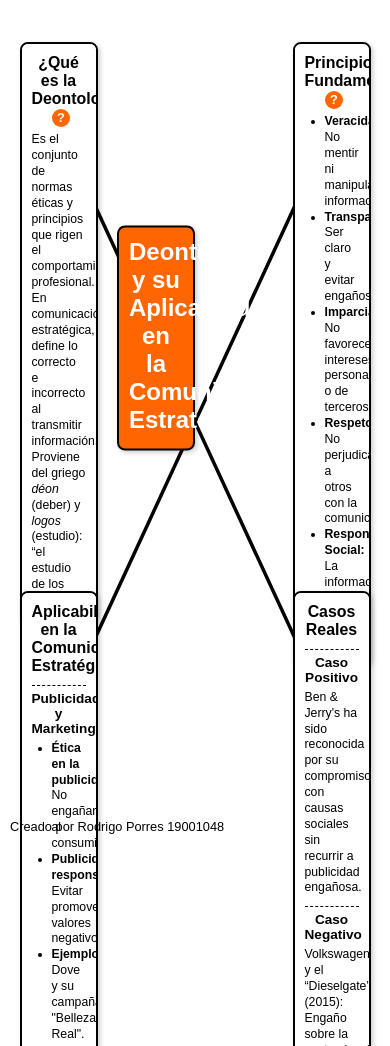
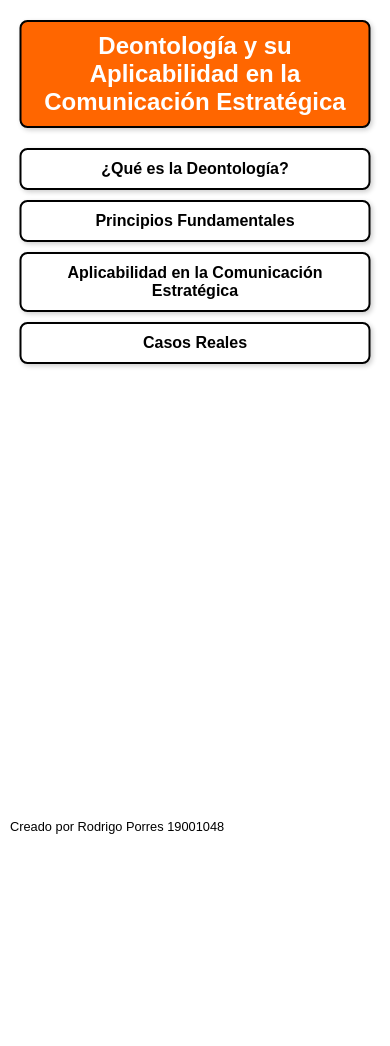
Before and after one commit to Porres1/tarea-3, a plain HTML site: page index.html in a window 390 px wide. Shown: the top 1046 px of the page. After the commit the page ends 844 px from the top, so only its background shows below. Drawn offline with Linux system fonts and the light colour scheme.

Commit message:
Update index.html

```diff
--- a/index.html
+++ b/index.html
@@ -21,7 +21,7 @@
       width: 100vw;
       height: 100vh;
     }
-    /* Conectores con SVG */
+    /* Conectores con SVG para desktop */
     .connectors {
       position: absolute;
       top: 0;
@@ -47,78 +47,45 @@
     .node:hover {
       transform: scale(1.03);
     }
-    .node h2, .node h3, .node h4 {
-      margin-bottom: 5px;
-      text-align: center;
-    }
-    .node p, .node li {
-      font-size: 0.9em;
-      line-height: 1.3;
-    }
-    .node ul {
-      list-style: disc;
-      margin-left: 20px;
-    }
-    /* Nodo central (Tema) */
+    /* Nodo central */
     .central-node {
       background-color: #ff6600;
       color: #ffffff;
       width: 20%;
       text-align: center;
-      left: 40%;
-      top: 40%;
+      left: 50%;
+      top: 50%;
       transform: translate(-50%, -50%);
+      cursor: default;
+      user-select: none;
     }
-    /* Ramas (nodos secundarios) – 20% de ancho */
+    /* Estilo para los encabezados de nodos secundarios */
+    .node-header {
+      font-weight: bold;
+      text-align: center;
+      cursor: pointer;
+    }
+    /* Contenido de cada nodo (oculto por defecto) */
+    .node-content {
+      margin-top: 8px;
+      display: none;
+      font-size: 0.9em;
+      line-height: 1.3;
+    }
+    .node-content ul {
+      list-style: disc;
+      margin-left: 20px;
+    }
+    /* Ramas (nodos secundarios) - 20% de ancho */
     .branch {
       width: 20%;
-      overflow-y: auto;
-      font-size: 0.85em;
     }
-    /* Posiciones de las ramas: */
+    /* Posiciones de ramas para desktop */
     .node1 { left: 5%; top: 5%; }
-    .node2 { left: 75%; top: 5%; }
-    .node3 { left: 5%; top: 70%; }
-    .node4 { left: 75%; top: 70%; }
-    /* Ícono de información y tooltip */
-    .info-icon {
-      display: inline-block;
-      background-color: #ff6600;
-      color: #ffffff;
-      border-radius: 50%;
-      width: 18px;
-      height: 18px;
-      text-align: center;
-      line-height: 18px;
-      margin-left: 5px;
-      cursor: pointer;
-      position: relative;
-      font-weight: bold;
-      font-size: 0.8em;
-    }
-    .info-icon:hover + .tooltip,
-    .info-icon:focus + .tooltip {
-      opacity: 1;
-      visibility: visible;
-    }
-    .tooltip {
-      position: absolute;
-      top: 25px;
-      left: 0;
-      width: 200px;
-      background-color: #ffffff;
-      color: #000000;
-      border: 1px solid #000000;
-      padding: 5px;
-      border-radius: 4px;
-      font-size: 0.8em;
-      opacity: 0;
-      visibility: hidden;
-      transition: opacity 0.3s;
-      z-index: 10;
-      box-shadow: 2px 2px 4px rgba(0,0,0,0.3);
-    }
-    /* Sub-secciones dentro de nodo 3 y 4 */
+    .node2 { right: 5%; top: 5%; }
+    .node3 { left: 5%; bottom: 5%; }
+    .node4 { right: 5%; bottom: 5%; }
+    /* Sub-secciones dentro de nodos */
     .subsection {
       margin-top: 10px;
       padding-top: 5px;
@@ -132,11 +99,40 @@
       font-size: 0.8em;
       color: #000000;
     }
+    /* Media queries para dispositivos móviles y pantallas pequeñas */
+    @media (max-width: 768px) {
+      body {
+        overflow-y: auto;
+      }
+      .mindmap-container {
+        height: auto;
+        padding: 20px 0;
+      }
+      /* Ocultamos los conectores en mobile */
+      .connectors { display: none; }
+      /* Centramos el nodo central y lo hacemos relativo */
+      .central-node {
+        position: relative;
+        left: 50%;
+        top: 0;
+        transform: translateX(-50%);
+        width: 90%;
+        margin-bottom: 20px;
+      }
+      /* Posicionamos los nodos secundarios en bloque */
+      .branch {
+        position: relative;
+        left: 50%;
+        transform: translateX(-50%);
+        width: 90%;
+        margin-bottom: 10px;
+      }
+    }
   </style>
 </head>
 <body>
   <div class="mindmap-container">
-    <!-- Conectores SVG: se dibujan líneas desde el centro del nodo central a los centros aproximados de cada rama -->
+    <!-- Conectores SVG (solo para desktop) -->
     <svg class="connectors" viewBox="0 0 100 100" preserveAspectRatio="none">
       <line x1="50" y1="50" x2="15" y2="15" />
       <line x1="50" y1="50" x2="85" y2="15" />
@@ -144,46 +140,41 @@
       <line x1="50" y1="50" x2="85" y2="85" />
     </svg>
 
-    <!-- Nodo central -->
+    <!-- Nodo central (título principal) -->
     <div class="node central-node">
       <h2>Deontología y su<br>Aplicabilidad en la Comunicación Estratégica</h2>
     </div>
 
     <!-- Nodo 1: ¿Qué es la Deontología? -->
     <div class="node branch node1">
-      <h3>
-        ¿Qué es la Deontología?
-        <span class="info-icon" tabindex="0">?</span>
-        <div class="tooltip">
-          Dato curioso: Immanuel Kant fue pionero al plantear que los actos deben ser éticos por sí mismos, sin importar las consecuencias.
+      <div class="node-header">¿Qué es la Deontología?</div>
+      <div class="node-content">
+        <p>
+          Conjunto de normas éticas y principios que rigen el comportamiento profesional. En comunicación estratégica, define lo correcto e incorrecto al transmitir información. Proviene del griego <em>déon</em> (deber) y <em>logos</em> (estudio): “el estudio de los deberes”.
+        </p>
+        <p><em>Dato curioso:</em> Immanuel Kant fue pionero al plantear que los actos deben ser éticos por sí mismos, sin importar las consecuencias.</p>
       </div>
-      </h3>
-      <p>
-        Es el conjunto de normas éticas y principios que rigen el comportamiento profesional. En comunicación estratégica, define lo correcto e incorrecto al transmitir información. Proviene del griego <em>déon</em> (deber) y <em>logos</em> (estudio): “el estudio de los deberes”.
-      </p>
     </div>
 
     <!-- Nodo 2: Principios Fundamentales -->
     <div class="node branch node2">
-      <h3>
-        Principios Fundamentales
-        <span class="info-icon" tabindex="0">?</span>
-        <div class="tooltip">
-          Dato curioso: En 1983, la UNESCO publicó un código internacional de ética para periodistas basado en estos principios.
-        </div>
-      </h3>
+      <div class="node-header">Principios Fundamentales</div>
+      <div class="node-content">
         <ul>
           <li><strong>Veracidad:</strong> No mentir ni manipular información.</li>
           <li><strong>Transparencia:</strong> Ser claro y evitar engaños.</li>
           <li><strong>Imparcialidad:</strong> No favorecer intereses personales o de terceros.</li>
-        <li><strong>Respeto:</strong> No perjudicar a otros con la comunicación.</li>
+          <li><strong>Respeto:</strong> Evitar perjudicar a otros.</li>
           <li><strong>Responsabilidad Social:</strong> La información debe aportar a la sociedad.</li>
         </ul>
+        <p><em>Dato curioso:</em> En 1983, la UNESCO publicó un código internacional de ética para periodistas basado en estos principios.</p>
+      </div>
     </div>
 
     <!-- Nodo 3: Aplicabilidad en la Comunicación Estratégica -->
     <div class="node branch node3">
-      <h3>Aplicabilidad en la Comunicación Estratégica</h3>
+      <div class="node-header">Aplicabilidad en la Comunicación Estratégica</div>
+      <div class="node-content">
         <div class="subsection">
           <h4>Publicidad y Marketing</h4>
           <ul>
@@ -215,10 +206,12 @@
           </ul>
         </div>
       </div>
+    </div>
 
     <!-- Nodo 4: Casos Reales -->
     <div class="node branch node4">
-      <h3>Casos Reales</h3>
+      <div class="node-header">Casos Reales</div>
+      <div class="node-content">
         <div class="subsection">
           <h4>Caso Positivo</h4>
           <p>Ben &amp; Jerry's ha sido reconocida por su compromiso con causas sociales sin recurrir a publicidad engañosa.</p>
@@ -229,10 +222,22 @@
         </div>
       </div>
     </div>
+  </div>
 
   <!-- Créditos -->
   <footer class="credit">
     Creado por Rodrigo Porres 19001048
   </footer>
+
+  <!-- JavaScript para alternar la visualización del contenido de cada nodo -->
+  <script>
+    document.querySelectorAll('.node.branch').forEach(node => {
+      const header = node.querySelector('.node-header');
+      const content = node.querySelector('.node-content');
+      header.addEventListener('click', () => {
+        content.style.display = (content.style.display === 'none' || content.style.display === '') ? 'block' : 'none';
+      });
+    });
+  </script>
 </body>
 </html>
```
Lines whose indentation alone changed are shown as unchanged.
